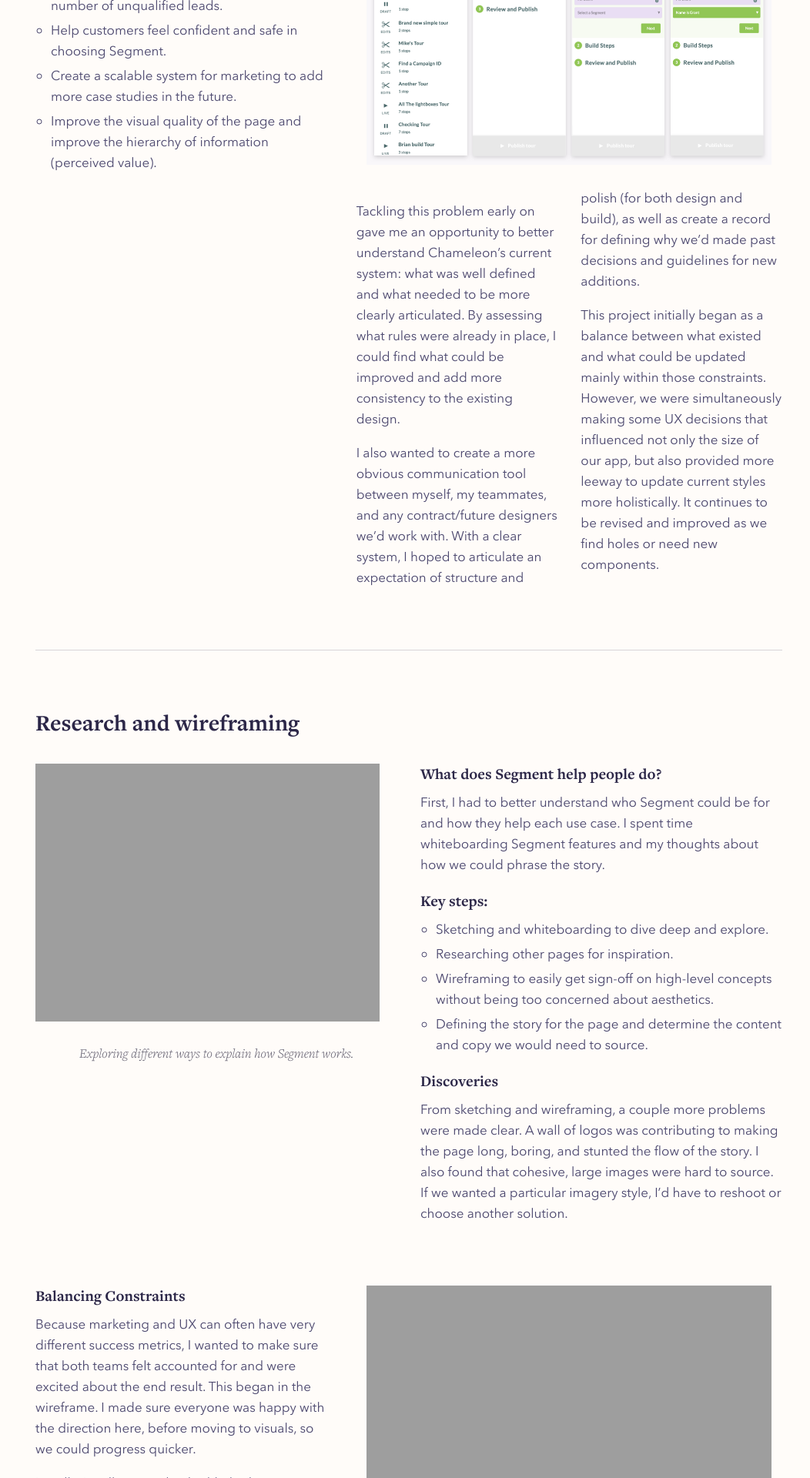
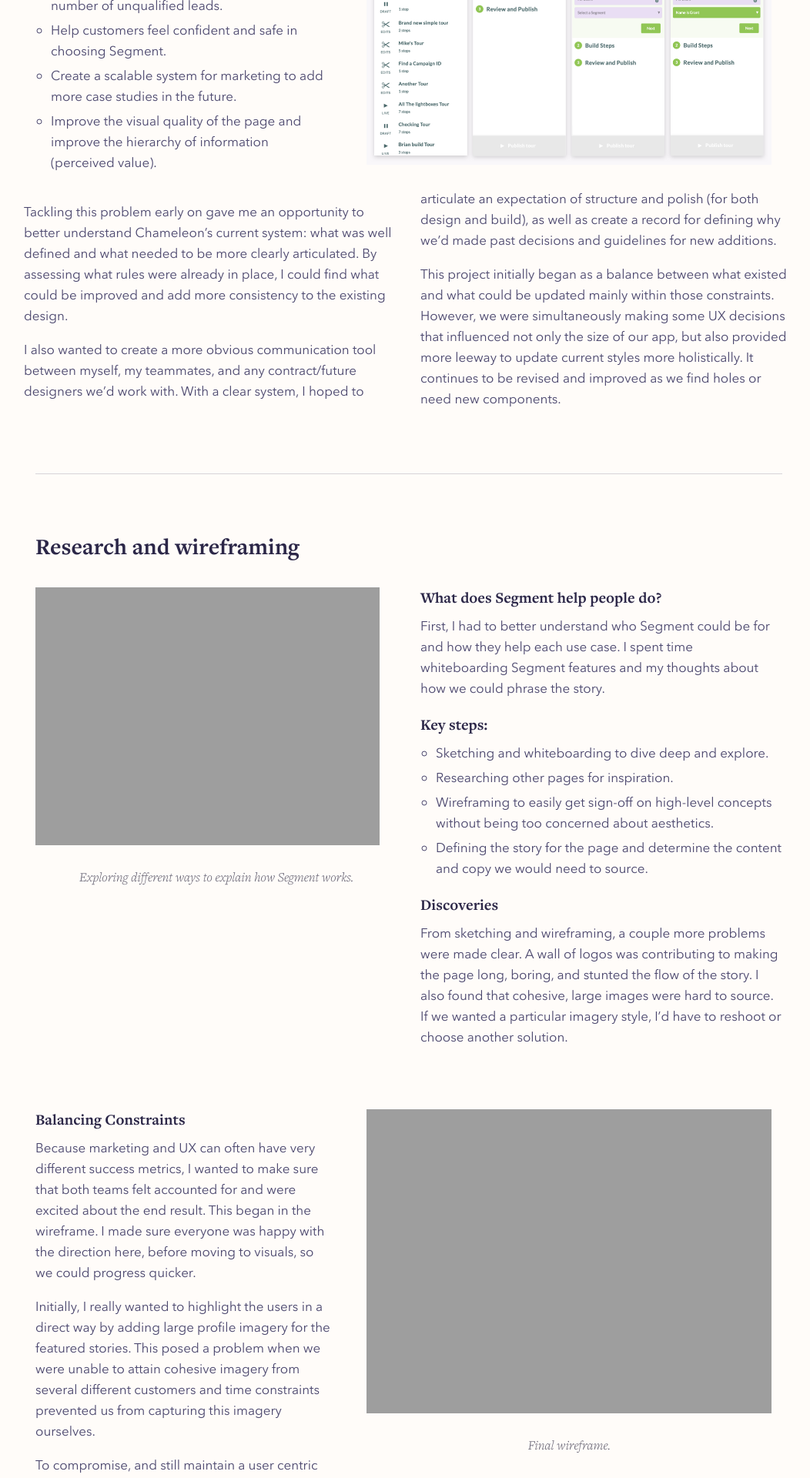
Before and after one commit to jessbottali/jessicabottali.com, a Jekyll site: the page built from projects/chameleon-design-system/index.html, in a window 1280 px wide. Shown: the part 1340-3260 px from the top of the page at 77% size, without its empty margins (109-1161 px from the left). Built offline with Jekyll 4.4.1, drawn with Linux system fonts in a browser that asks for light colours; comment, search, counter and statistics services are not loaded.

Commit message:
Update index.html

```diff
--- a/projects/chameleon-design-system/index.html
+++ b/projects/chameleon-design-system/index.html
@@ -29,14 +29,14 @@
       <div class="Trends-images">
           <img src="./images/app-when-i-joined@2x.png" class="ProjectImage" />
       </div>
-      <div class="Project-content">
+    </div>
+    <div class="Project-content">
       <p>Tackling this problem early on gave me an opportunity to better understand Chameleon’s current system: what was well defined and what needed to be more clearly articulated. By assessing what rules were already in place, I could find what could be improved and add more consistency to the existing design. </p>
 
       <p>I also wanted to create a more obvious communication tool between myself, my teammates, and any contract/future designers we’d work with. With a clear system, I hoped to articulate an expectation of structure and polish (for both design and build), as well as create a record for defining why we’d made past decisions and guidelines for new additions. </p>
 
       <p>This project initially began as a balance between what existed and what could be updated mainly within those constraints. However, we were simultaneously making some UX decisions that influenced not only the size of our app, but also provided more leeway to update current styles more holistically. It continues to be revised and improved as we find holes or need new components. </p>
       </div>
-    </div>
   </div>
 </div>
 <div class="Container mb5">
```
